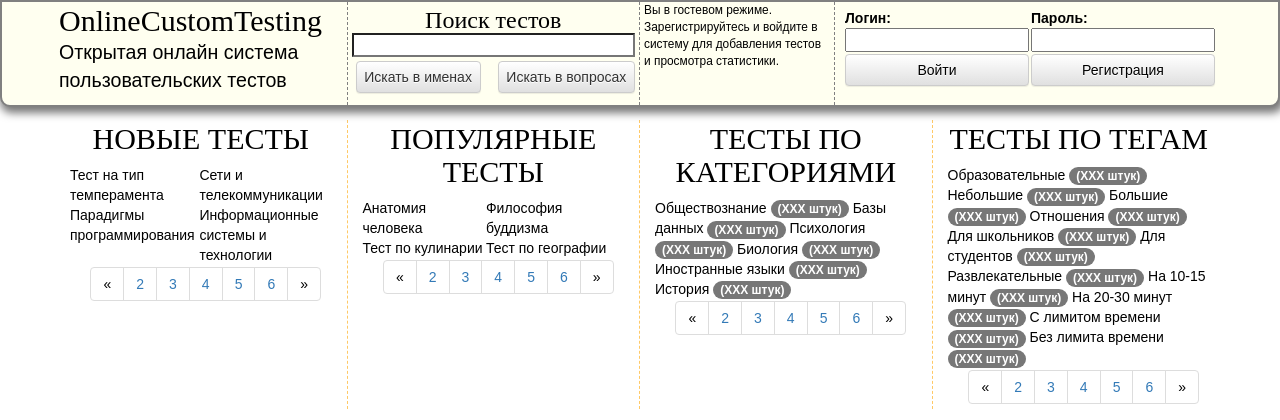
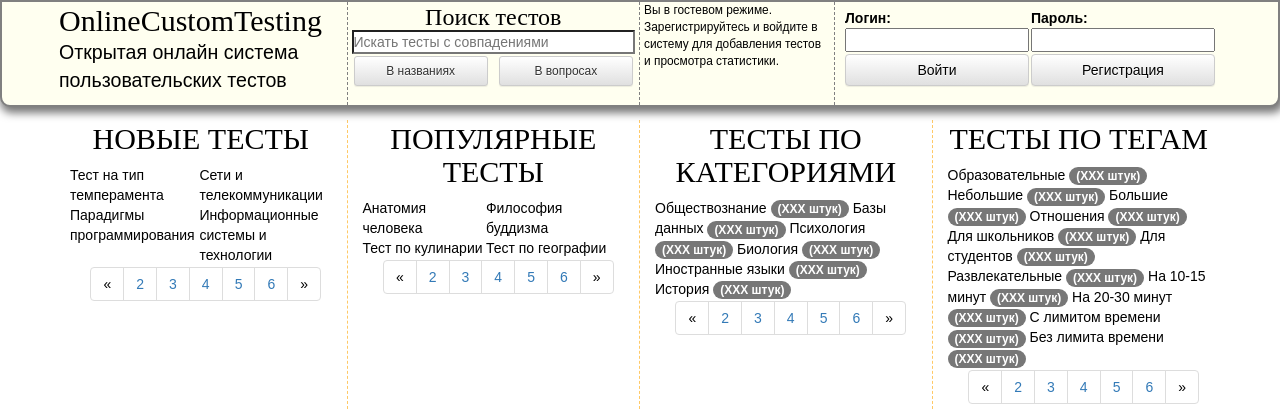
Before and after one commit to Cheltigmashev/oct, a Django app: page / in a window 1280 px wide. Shown: the top 420 px of the page. Run offline with Django 3.2, Linux system fonts and the light colour scheme; some libraries are stand-ins or nearby versions; some web fonts are replaced.

Commit message:
search block in header has been fixed: min-width for search input's been added; buttons content's been shrinked and buttons margin's been set to 0. h3 margin-bottom of search block's been reduced to 2px that 2 header blocks on xs and sm screen width have equal height

```diff
--- a/octapp/static/css/style.sass
+++ b/octapp/static/css/style.sass
@@ -94,19 +94,20 @@ header
       font-size: 140%
   .header_element_2
     h3
-      margin: 5px 0 0 0
+      margin: 2px 0 0 0
     input[type=search]
       width: 100%
+      min-width: 157px
+
     .search_buttons_div
       padding: 2px
-      .table_cell:first-child, .table_cell:last-child
-        color: red
-        width: 42%
-        margin: 2px
+      .table_cell
+        width: 48%
         .btn
           width: 100%
+          margin: 0
       .empty_gap_cell
-        width: 6%
+        width: 4%
 
   .header_element_3
     img
@@ -137,6 +138,7 @@ header
         margin-bottom: 0
     .table_cell:nth-of-type(1)
       width: 50%
+      min-width: 80px
     .table_cell:nth-of-type(2)
       width: 50%
     .btn
--- a/octapp/templates/octapp/tests_list.html
+++ b/octapp/templates/octapp/tests_list.html
@@ -40,15 +40,15 @@
                 <h3>Поиск тестов</h3>
                 <form name="search_form" action="POST">
 {% csrf_token %}
-                    <input name="search" type="search"><br>
+                    <input name="search" placeholder="Искать тесты с совпадениями" type="search">
                     <div class="search_buttons_div table center-block">
                         <div class="table_row">
                             <div class="table_cell">
-                                <button type="submit" class="btn btn-default" role=submit>Искать в именах</button>
+                                <button type="submit" class="btn btn-sm btn-default" role=submit>В названиях</button>
                             </div>
                             <div class="empty_gap_cell table_cell"></div>
                             <div class="table_cell">
-                                <button type="submit" class="btn btn-default" role=submit>Искать в вопросах</button>
+                                <button type="submit" class="btn btn-sm btn-default" role=submit>В вопросах</button>
                             </div>
                         </div>
                     </div>
```
Also changed, not shown: octapp/static/css/style.css, 2 other files.
